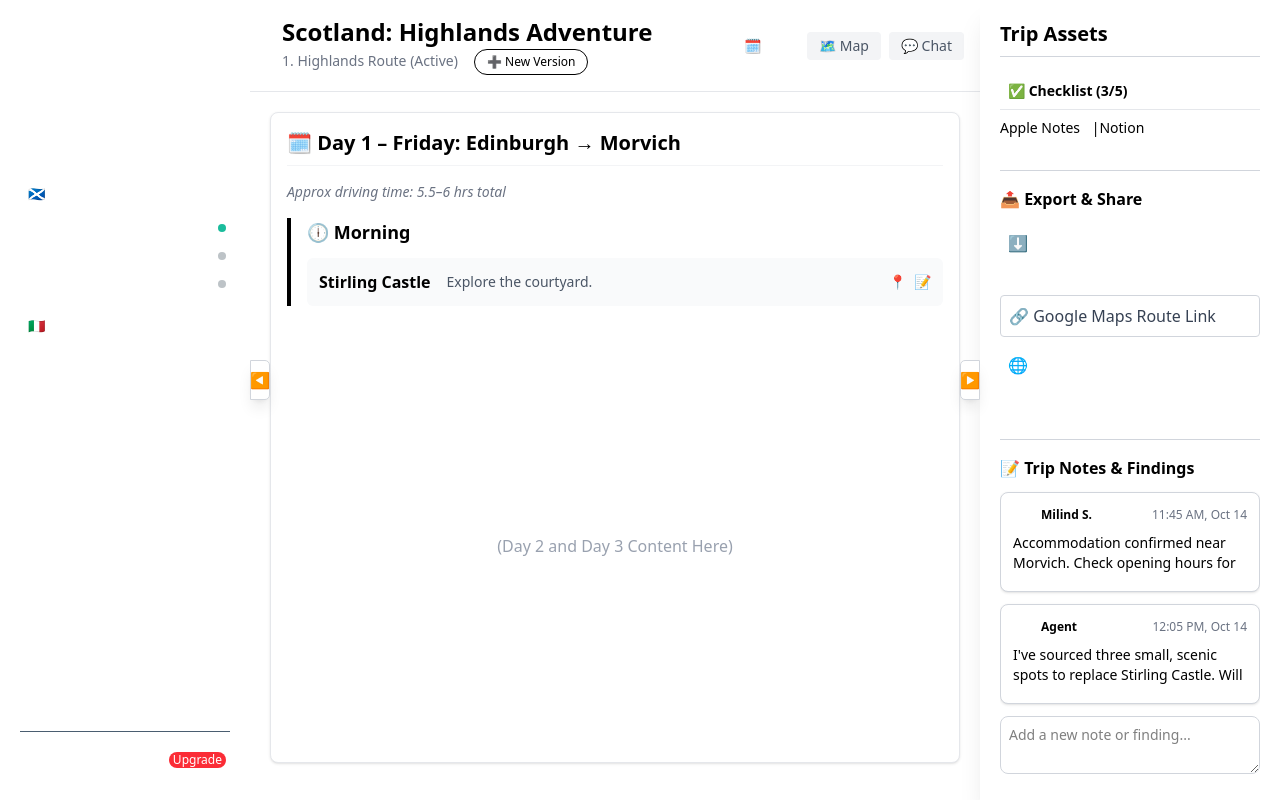
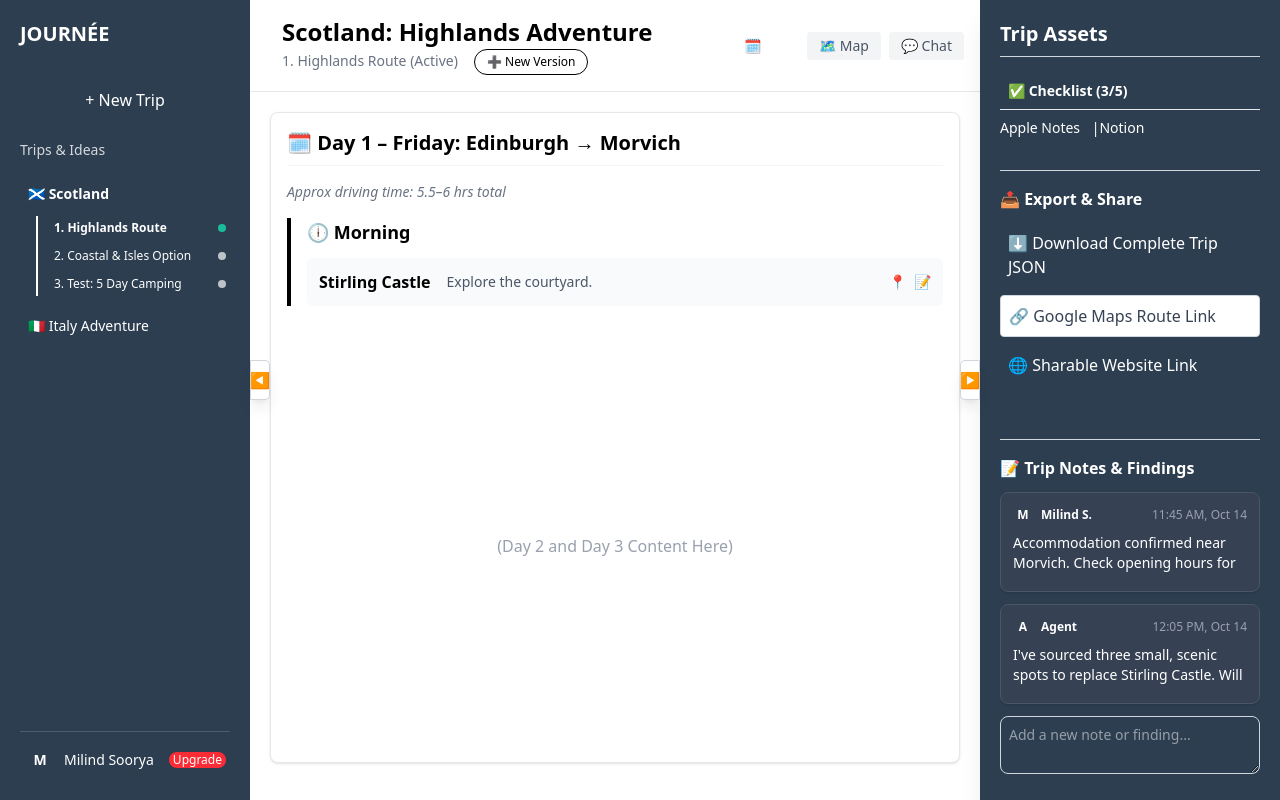
Before and after one commit to milindsoorya/journee, a Next.js app: page / in a window 1280 px wide. Built offline with nearby package versions, Linux system fonts and the light colour scheme.

Commit message:
fix text colours

```diff
--- a/src/app/globals.css
+++ b/src/app/globals.css
@@ -25,3 +25,7 @@
 .dot-draft {
   background-color: var(--draft-gray);
 }
+
+.bg-secondary-dark {
+  background-color: #2c3e50 !important;
+}
--- a/src/components/RightSidebar.tsx
+++ b/src/components/RightSidebar.tsx
@@ -9,7 +9,7 @@
 }
 
 const NoteCard: React.FC<typeof DUMMY_NOTES[0]> = ({ user, isAgent, timestamp, content }) => (
-    <div className="bg-white border border-gray-300 rounded-lg p-3 mb-3 shadow-sm">
+    <div className="bg-gray-700 border border-gray-600 rounded-lg p-3 mb-3 shadow-sm">
         <div className="flex items-center mb-2">
             <span
                 className={`w-5 h-5 rounded-full flex items-center justify-center font-bold text-xs flex-shrink-0 ${
@@ -18,12 +18,12 @@
             >
                 {user[0]}
             </span>
-            <span className="font-bold text-xs ml-2">{user}</span>
-            <span className="text-xs text-gray-500 ml-auto">{timestamp}</span>
+            <span className="font-bold text-xs ml-2 text-white">{user}</span>
+            <span className="text-xs text-gray-400 ml-auto">{timestamp}</span>
         </div>
         <textarea
             readOnly
-            className="w-full text-sm resize-none bg-transparent focus:outline-none"
+            className="w-full text-sm resize-none bg-transparent focus:outline-none text-white"
             rows={2}
             value={content}
         />
@@ -36,7 +36,7 @@
 
     return (
         <aside
-            className={`bg-bg-light flex-shrink-0 flex relative transition-all duration-300 shadow-xl
+            className={`bg-secondary-dark text-white flex-shrink-0 flex relative transition-all duration-300 shadow-xl
                 ${widthClass}`}
         >
 
@@ -46,11 +46,11 @@
                     isCollapsed ? 'opacity-0 hidden' : 'opacity-100'
                 }`}
             >
-                <h2 className="text-xl font-semibold text-secondary-dark border-b border-gray-300 pb-2 mb-4">Trip Assets</h2>
+                <h2 className="text-xl font-semibold text-white border-b border-gray-300 pb-2 mb-4">Trip Assets</h2>
 
                 {/* Asset Dropdowns */}
                 <details className="mb-4" open>
-                    <summary className="font-semibold text-sm cursor-pointer p-2 border-b border-gray-200 hover:text-primary-blue list-none">✅ Checklist (3/5)</summary>
+                    <summary className="font-semibold text-sm cursor-pointer p-2 border-b border-gray-200 hover:text-primary-blue list-none text-white">✅ Checklist (3/5)</summary>
                     <p className="mt-2 text-sm space-x-2">
                         <a href="#" className="text-primary-blue hover:underline">Apple Notes</a> |
                         <a href="#" className="text-primary-blue hover:underline">Notion</a>
@@ -59,7 +59,7 @@
 
                 {/* Export Section */}
                 <div className="border-t border-gray-300 pt-4 mt-4 flex-shrink-0">
-                    <h3 className="font-bold text-secondary-dark mb-3">📤 Export & Share</h3>
+                    <h3 className="font-bold text-white mb-3">📤 Export & Share</h3>
                     <button className="w-full text-left p-2 rounded text-white bg-warning-orange hover:bg-yellow-600 transition-colors mb-2">⬇️ Download Complete Trip JSON</button>
                     <button className="w-full text-left p-2 rounded text-gray-700 bg-white border border-gray-300 hover:bg-gray-100 transition-colors mb-2">🔗 Google Maps Route Link</button>
                     <button className="w-full text-left p-2 rounded text-white bg-accent-teal hover:bg-teal-600 transition-colors">🌐 Sharable Website Link</button>
@@ -67,7 +67,7 @@
 
                 {/* Notes Section (Pushed to bottom using flex utilities) */}
                 <div className="mt-auto pt-4 border-t border-gray-300 flex-shrink-0">
-                    <h3 className="font-bold text-secondary-dark mb-3">📝 Trip Notes & Findings</h3>
+                    <h3 className="font-bold text-white mb-3">📝 Trip Notes & Findings</h3>
                     {DUMMY_NOTES.map((note, index) => (
                         <NoteCard key={index} {...note} />
                     ))}
```
